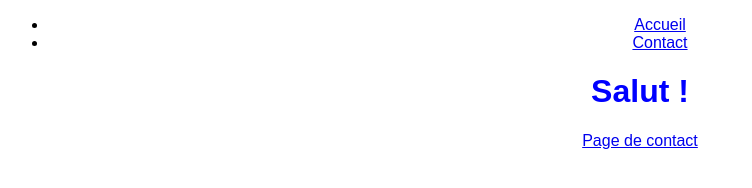
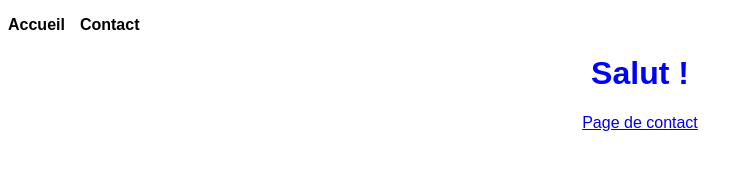
Before and after one commit to GabMaisonneuve/TravailEquipeJustinGabriel, a plain HTML site: page projet1/projet1/index.html in a window 1280 px wide. Shown: the whole page, without its empty margins (0-752 px from the left). Drawn offline with Linux system fonts and the light colour scheme.

Commit message:
Ajout de style pour la navigation

```diff
--- a/projet1/projet1/assets/style.css
+++ b/projet1/projet1/assets/style.css
@@ -5,3 +5,17 @@ body {
 h1 {
   color: blue;
 }
+nav ul {
+  list-style: none;
+  padding: 0;
+  display: flex;
+  gap: 15px;
+}
+nav ul li {
+  display: inline;
+}
+nav ul li a {
+  text-decoration: none;
+  font-weight: bold;
+  color: black;
+}
```
